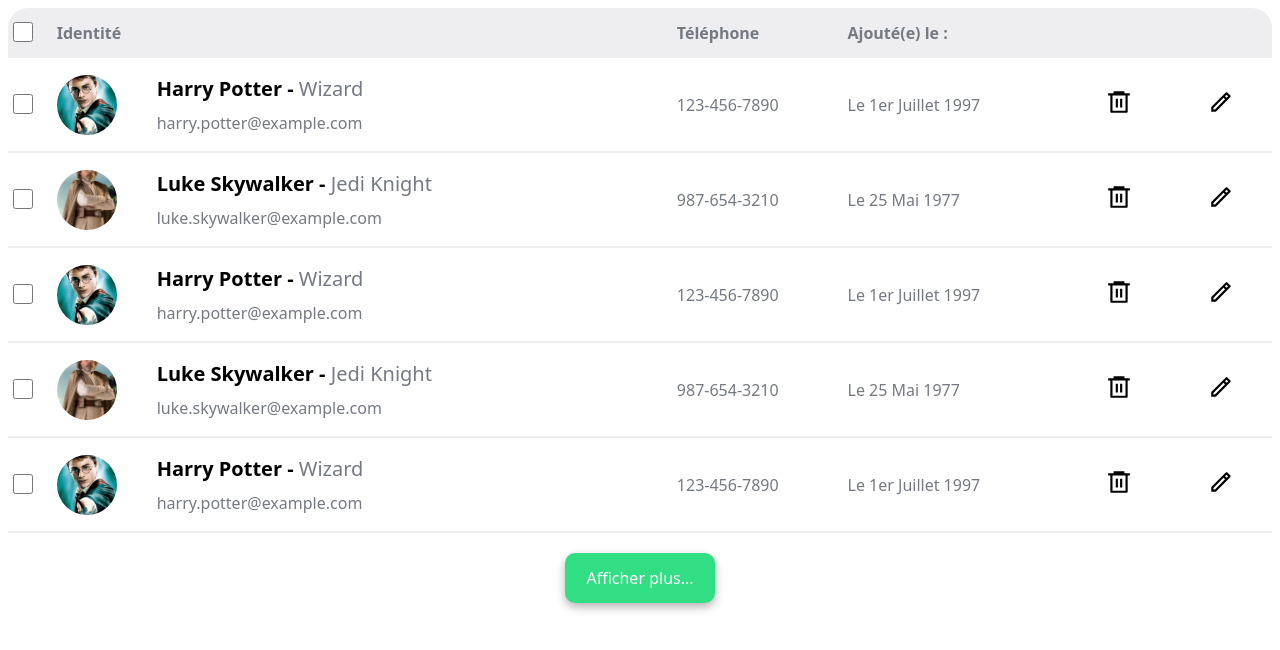
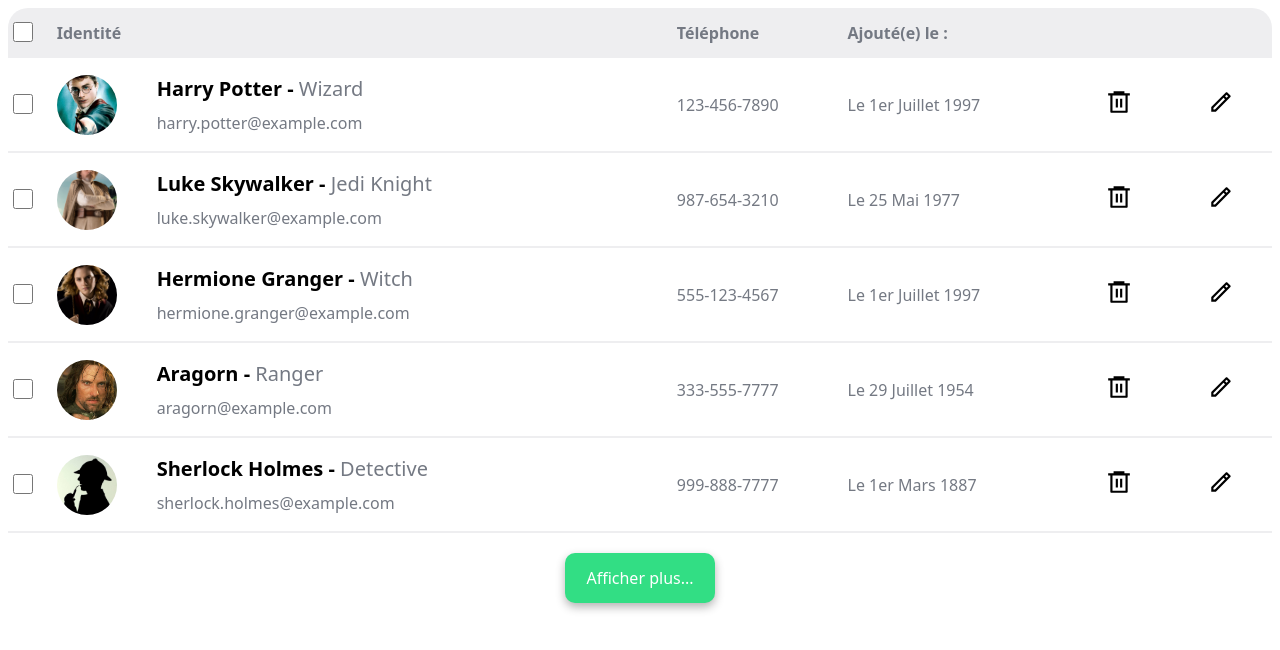
Before and after one commit to belkacem-oussama/benevole-list, a React (Vite) app: page / in a window 1280 px wide. Shown: the top 650 px of the page. Built offline with nearby package versions, Linux system fonts and the light colour scheme.

Commit message:
display good user with id

```diff
--- a/src/App.jsx
+++ b/src/App.jsx
@@ -9,7 +9,7 @@ function App() {
     <>
       <Routes>
         <Route path="/" element={<Home />} />
-        <Route path="/edit" element={<Edit />} />
+        <Route path="/edit/:id" element={<Edit />} />
       </Routes>
     </>
   )
--- a/src/assets/json/user.json
+++ b/src/assets/json/user.json
@@ -1,85 +1,5 @@
 {
   "characters": [
-    {
-      "id": 1,
-      "name": "Harry Potter",
-      "series": "Harry Potter",
-      "occupation": "Wizard",
-      "mail": "harry.potter@example.com",
-      "phone": "123-456-7890",
-      "created_at": "Le 1er Juillet 1997",
-      "img": "harry_potter_img"
-    },
-    {
-      "id": 2,
-      "name": "Luke Skywalker",
-      "series": "Star Wars",
-      "occupation": "Jedi Knight",
-      "mail": "luke.skywalker@example.com",
-      "phone": "987-654-3210",
-      "created_at": "Le 25 Mai 1977",
-      "img": "luke_skywalker_img"
-    },
-    {
-      "id": 1,
-      "name": "Harry Potter",
-      "series": "Harry Potter",
-      "occupation": "Wizard",
-      "mail": "harry.potter@example.com",
-      "phone": "123-456-7890",
-      "created_at": "Le 1er Juillet 1997",
-      "img": "harry_potter_img"
-    },
-    {
-      "id": 2,
-      "name": "Luke Skywalker",
-      "series": "Star Wars",
-      "occupation": "Jedi Knight",
-      "mail": "luke.skywalker@example.com",
-      "phone": "987-654-3210",
-      "created_at": "Le 25 Mai 1977",
-      "img": "luke_skywalker_img"
-    },
-    {
-      "id": 1,
-      "name": "Harry Potter",
-      "series": "Harry Potter",
-      "occupation": "Wizard",
-      "mail": "harry.potter@example.com",
-      "phone": "123-456-7890",
-      "created_at": "Le 1er Juillet 1997",
-      "img": "harry_potter_img"
-    },
-    {
-      "id": 2,
-      "name": "Luke Skywalker",
-      "series": "Star Wars",
-      "occupation": "Jedi Knight",
-      "mail": "luke.skywalker@example.com",
-      "phone": "987-654-3210",
-      "created_at": "Le 25 Mai 1977",
-      "img": "luke_skywalker_img"
-    },
-    {
-      "id": 1,
-      "name": "Harry Potter",
-      "series": "Harry Potter",
-      "occupation": "Wizard",
-      "mail": "harry.potter@example.com",
-      "phone": "123-456-7890",
-      "created_at": "Le 1er Juillet 1997",
-      "img": "harry_potter_img"
-    },
-    {
-      "id": 2,
-      "name": "Luke Skywalker",
-      "series": "Star Wars",
-      "occupation": "Jedi Knight",
-      "mail": "luke.skywalker@example.com",
-      "phone": "987-654-3210",
-      "created_at": "Le 25 Mai 1977",
-      "img": "luke_skywalker_img"
-    },
     {
       "id": 1,
       "name": "Harry Potter",
--- a/src/components/Grid.jsx
+++ b/src/components/Grid.jsx
@@ -129,7 +129,7 @@ export default function Grid() {
                 )}
               </td>
               <td>
-                <Link to="/edit">
+                <Link to={`/edit/${user.id}`}>
                   {!isRemoved(user.id) && (
                     <svg
                       xmlns="http://www.w3.org/2000/svg"
--- a/src/pages/Edit.jsx
+++ b/src/pages/Edit.jsx
@@ -1,5 +1,22 @@
-import React from "react"
+import { useParams } from "react-router-dom"
+
+import users from "../assets/json/user.json"
 
 export default function Edit() {
-  return <div>Edit</div>
+  const { id } = useParams()
+
+  const element = users.characters.find(
+    (user) => parseInt(user.id) === parseInt(id)
+  )
+
+  if (element) {
+    return (
+      <div>
+        <p>Nom: {element.name}</p>
+        <p>Occupation: {element.occupation}</p>
+      </div>
+    )
+  } else {
+    return <div>Élément introuvable</div>
+  }
 }
```
